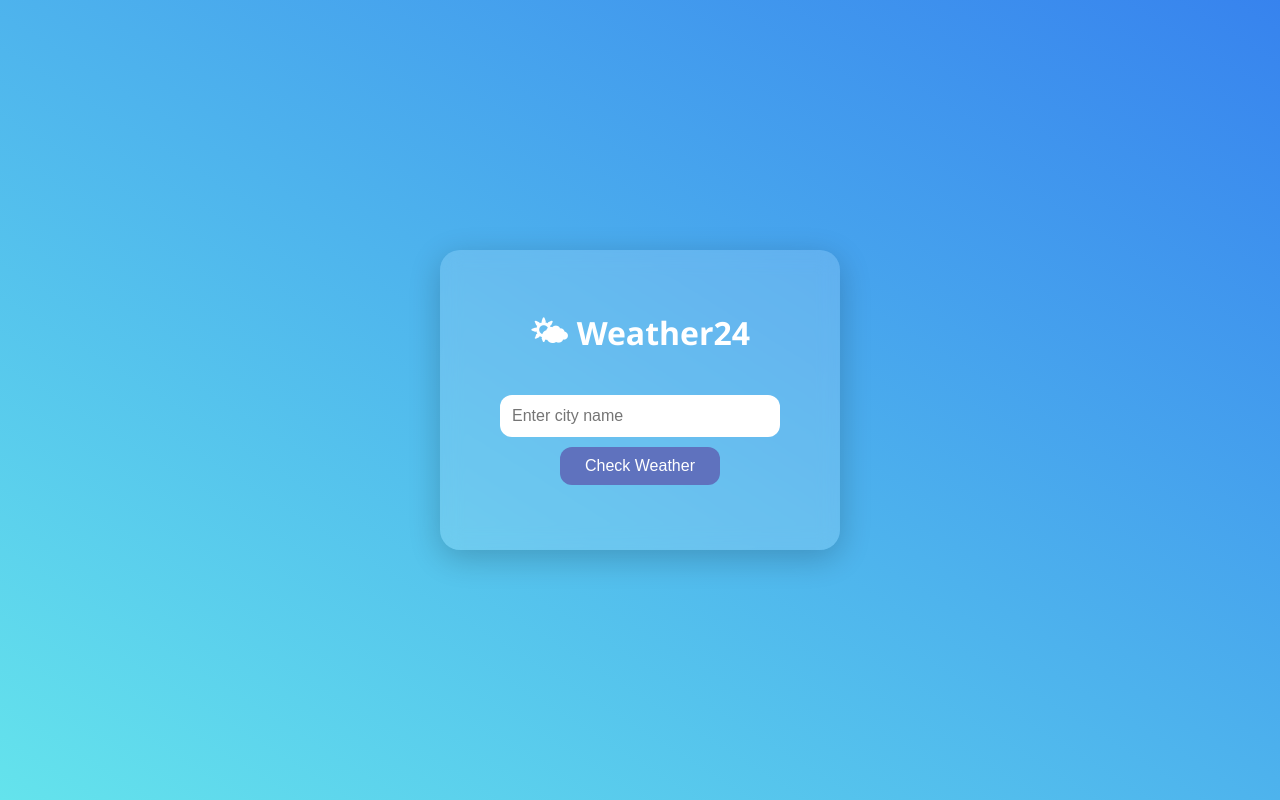
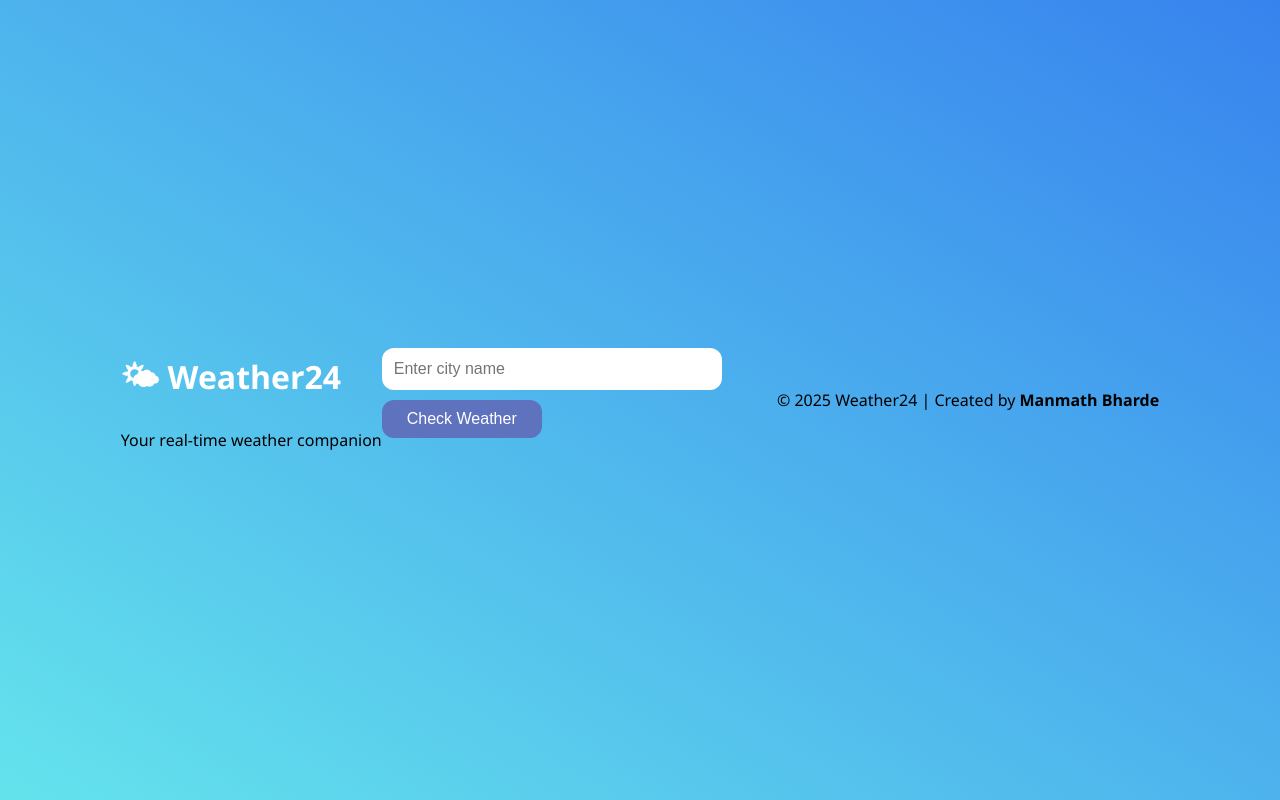
Before and after one commit to manu-Char/Weather24, a plain HTML site: page index.html in a window 1280 px wide. Drawn offline with Linux system fonts and the light colour scheme.

Commit message:
index.html

```diff
--- a/index.html
+++ b/index.html
@@ -3,16 +3,25 @@
 <head>
   <meta charset="UTF-8" />
   <meta name="viewport" content="width=device-width, initial-scale=1.0"/>
-  <title>Weather24</title>
-  <link rel="stylesheet" href="style.css" />
+  <title>Weather24 - Live Weather App</title>
+  <link rel="stylesheet" href="style.css"/>
 </head>
 <body>
-  <div class="container">
+  <header>
     <h1>🌤 Weather24</h1>
+    <p>Your real-time weather companion</p>
+  </header>
+
+  <main>
     <input type="text" id="city" placeholder="Enter city name" />
     <button onclick="getWeather()">Check Weather</button>
     <div id="result"></div>
-  </div>
+  </main>
+
+  <footer>
+    <p>© 2025 Weather24 | Created by <strong>Manmath Bharde</strong></p>
+  </footer>
+
   <script src="script.js"></script>
 </body>
 </html>
```
